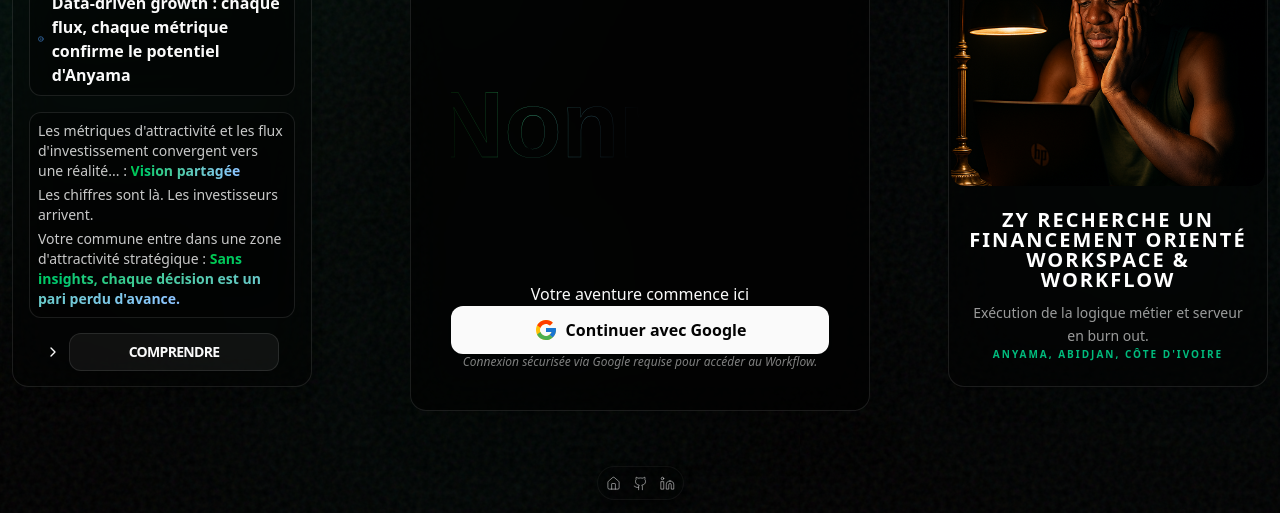
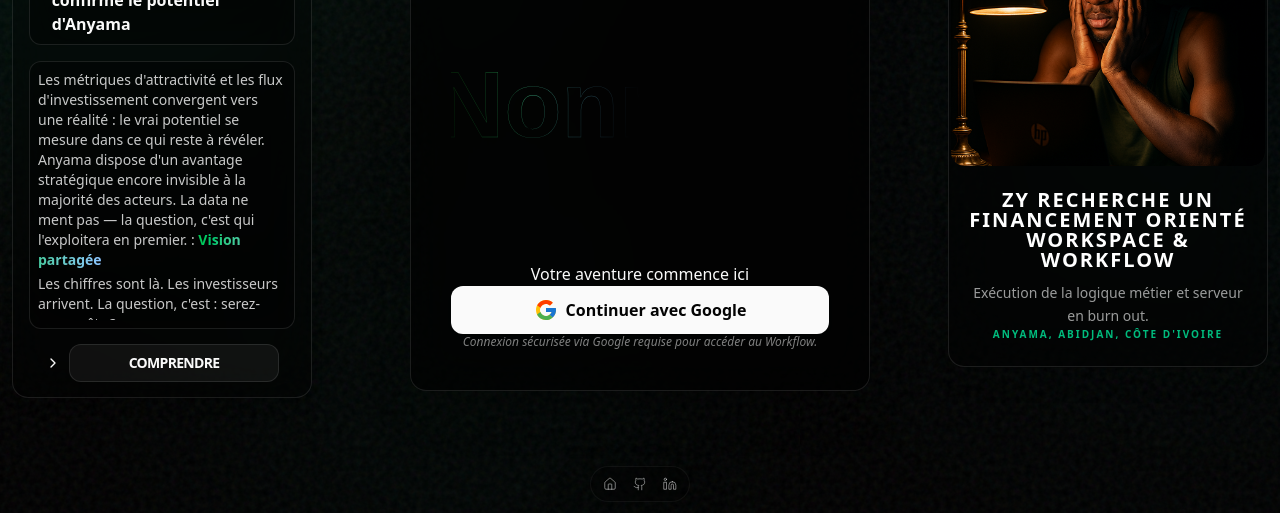
Before and after one commit to nonnzy7even7iete/nonnzytransformiumfullstackbundel, a Next.js app: page / in a window 1280 px wide. Shown: the part 284-797 px from the top of the page. Built offline with nearby package versions, Linux system fonts and the light colour scheme; no server answers.

Commit message:
Zy Bulding workflow

```diff
--- a/src/app/page.tsx
+++ b/src/app/page.tsx
@@ -28,13 +28,13 @@ export default function HomePage() {
     <>
       <Navbar />
 
-      <main className="relative flex flex-col md:flex-row items-center justify-center min-h-screen overflow-hidden px-4 md:px-8 pb-10 gap-6 md:gap-0 pt-32 md:pt-40 bg-app-gradient">
-        {/* Intégration de l'Aurora */}
+      <main className="relative flex flex-col md:flex-row items-center justify-center min-h-screen overflow-hidden px-4 md:px-8 pb-20 gap-6 md:gap-0 pt-32 md:pt-40 bg-app-gradient">
+        {/* Fond Aurora */}
         <div className="absolute inset-0 z-0">
           <MasterAuroraBackground />
         </div>
 
-        {/* BLOC DE CONNEXION INITIAL (DESIGN RÉTABLI) */}
+        {/* BLOC DE CONNEXION (DESIGN SYSTÈME INITIAL) */}
         <div className="relative z-10 flex flex-col items-center justify-center text-center w-full md:w-[460px] max-w-[90vw] min-w-[300px]">
           <div className="w-full p-10 backdrop-blur-xl rounded-2xl shadow-2xl min-w-[300px] bg-glass-dual border border-border-dual">
             <TextHoverEffect
@@ -49,7 +49,7 @@ export default function HomePage() {
               }}
             />
 
-            <p className="text-foreground text-base mb-8">
+            <p className="text-foreground text-base mb-8 font-light">
               Votre aventure commence ici
             </p>
 
@@ -70,7 +70,7 @@ export default function HomePage() {
           </div>
         </div>
 
-        {/* ASIDE GAUCHE - DATA CARD (TEXTES INTACTS) */}
+        {/* ASIDE GAUCHE - DATA CARD (FLUX TEXTUEL INTACT) */}
         <aside className="relative z-11 md:absolute md:left-3 md:ml-6 lg:ml-8 flex justify-center md:justify-start w-full md:w-auto min-w-[300px]">
           <DataCard
             width={300}
@@ -88,12 +88,19 @@ export default function HomePage() {
               <div className="flex flex-col gap-1 text-foreground/80 text-sm overflow-auto max-h-[200px] md:max-h-[250px]">
                 <p>
                   Les métriques d'attractivité et les flux d'investissement
-                  convergent vers une réalité... :{" "}
+                  convergent vers une réalité : le vrai potentiel se mesure dans
+                  ce qui reste à révéler. Anyama dispose d'un avantage
+                  stratégique encore invisible à la majorité des acteurs. La
+                  data ne ment pas — la question, c'est qui l'exploitera en
+                  premier. :{" "}
                   <span className="bg-gradient-to-r from-green-500 to-blue-300 bg-clip-text text-transparent font-semibold">
                     Vision partagée
                   </span>
                 </p>
-                <p>Les chiffres sont là. Les investisseurs arrivent.</p>
+                <p>
+                  Les chiffres sont là. Les investisseurs arrivent. La question,
+                  c'est : serez-vous prêts ?
+                </p>
                 <p>
                   Votre commune entre dans une zone d'attractivité stratégique :{" "}
                   <span className="bg-gradient-to-r from-green-500 to-blue-300 bg-clip-text text-transparent font-semibold">
@@ -111,10 +118,17 @@ export default function HomePage() {
             }
             modalContent={
               <div className="flex flex-col gap-2 text-foreground/90 text-sm overflow-auto max-h-[400px] md:max-h-[450px]">
-                <p>Potentiel latent détecté...</p>
+                <p>
+                  Potentiel latent détecté : chaque flux, chaque indicateur
+                  montre que votre territoire est sous-évalué.
+                </p>
                 <p>
                   La donnée est le premier moteur de croissance du XXIᵉ
                   siècle...
+                </p>
+                <p>
+                  La donnée réduit les coûts structurels de l'État (et ce de
+                  façon massive)...
                 </p>
               </div>
             }
@@ -132,15 +146,15 @@ export default function HomePage() {
         </aside>
       </main>
 
-      {/* FOOTER - DOCK MINIATURISÉ x3 AVEC DESIGN SYSTEM REPRISE */}
-      <footer className="fixed bottom-4 left-0 right-0 z-[100] flex justify-center pointer-events-none">
+      {/* FOOTER INTÉGRÉ - LOGIQUE DESIGN IDENTIQUE AU FLUX PAGES */}
+      <footer className="fixed bottom-0 left-0 right-0 z-[100] h-16 flex items-center justify-center bg-transparent pointer-events-none">
         <div className="pointer-events-auto">
           <Dock
-            iconSize={15}
-            magnification={22}
-            distance={50}
-            // Reprise des couleurs du design system original
-            className="h-[34px] px-2 gap-3 bg-glass-dual border-border-dual rounded-full shadow-lg backdrop-blur-xl"
+            iconSize={14} // Miniaturisé x3
+            magnification={22} // Échelle réduite
+            distance={60}
+            // Strictement le même design que tes blocs (bg-glass-dual, border-dual, shadow)
+            className="h-[36px] px-3 gap-4 bg-glass-dual border border-border-dual rounded-full shadow-2xl backdrop-blur-xl mb-4"
             items={[
               { icon: Home, href: "/", label: "H" },
               { icon: Github, href: "https://github.com", label: "G" },
```
